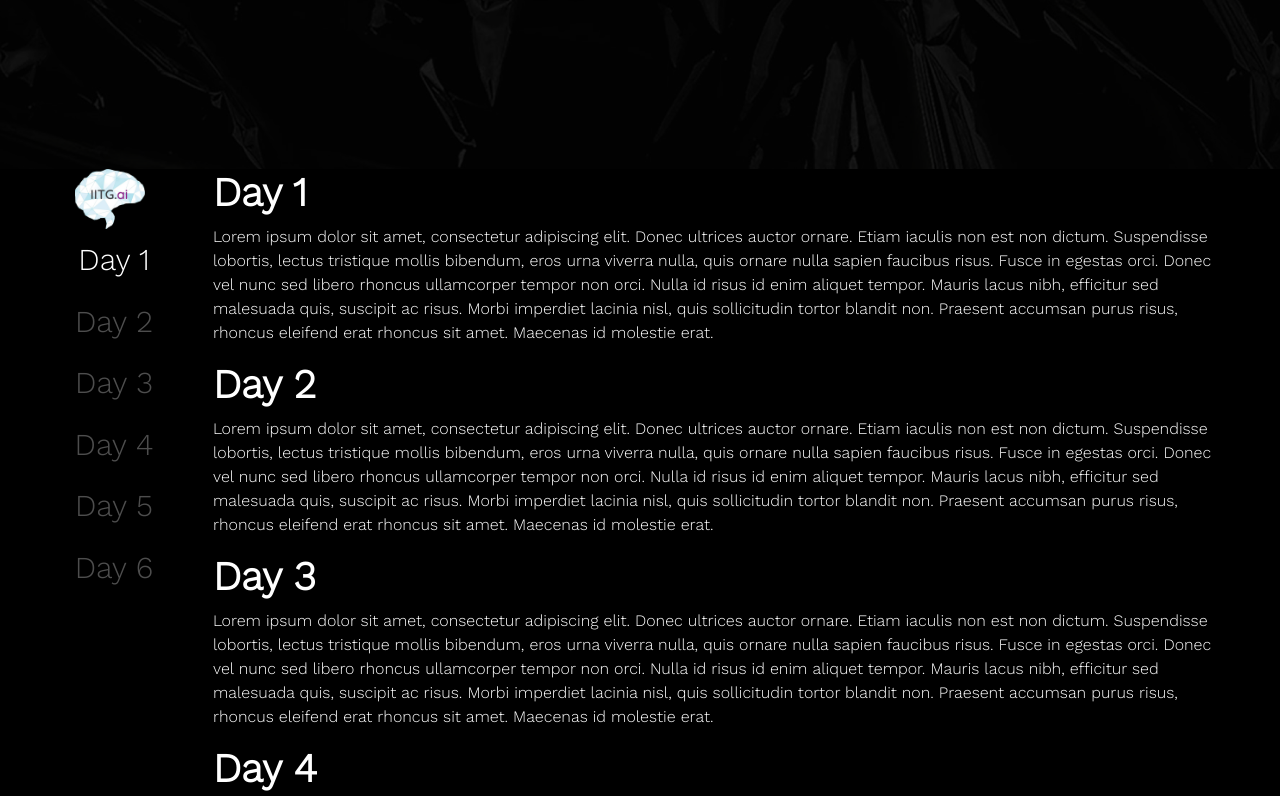
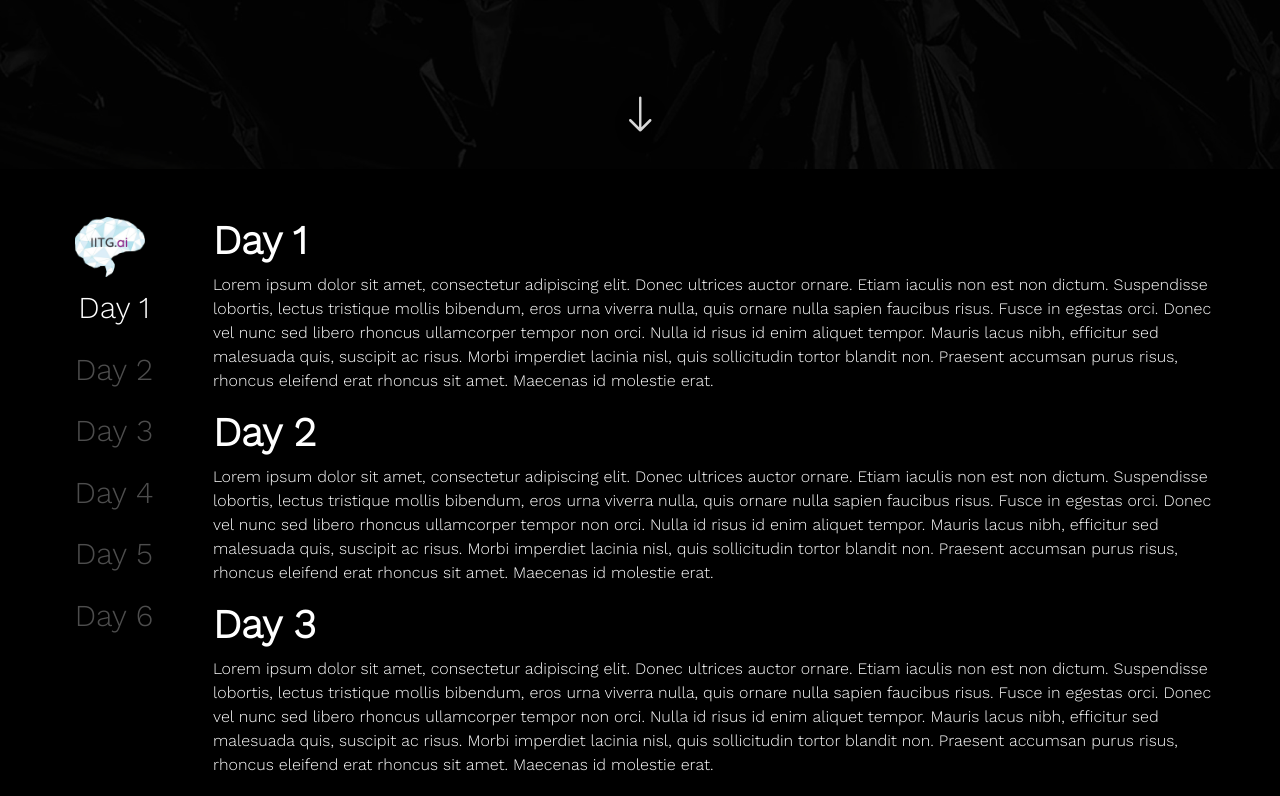
Before and after one commit to Rellik-7/IITG.ai-Website, a plain HTML site: page index.html in a window 1280 px wide. Shown: the part 631-1427 px from the top of the page. Drawn offline with nearby package versions, Linux system fonts and the light colour scheme.

Commit message:
Down arrow

```diff
--- a/daystyles.css
+++ b/daystyles.css
@@ -6,7 +6,7 @@ body {
   font-style: normal;
   font-weight: 400;
 }
-.container {
+#course-content {
   max-width: 1200px;
 }
 .navbar-expand-md .navbar-nav .nav-link {
--- a/index.html
+++ b/index.html
@@ -9,6 +9,11 @@
     <link
       href="https://fonts.googleapis.com/css2?family=Questrial&family=Work+Sans:wght@300&display=swap"
       rel="stylesheet"
+    />
+    <!-- Bootstrap Font Icon CSS -->
+    <link
+      rel="stylesheet"
+      href="https://cdn.jsdelivr.net/npm/bootstrap-icons@1.5.0/font/bootstrap-icons.css"
     />
     <!-- Bootstrap -->
     <link
@@ -28,7 +33,7 @@
       crossorigin="anonymous"
     ></script>
     <!-- StyleSheets -->
-    <link rel="stylesheet" href="daystyles.css">
+    <link rel="stylesheet" href="daystyles.css" />
     <link rel="stylesheet" href="styles.css" />
     <title>Document</title>
   </head>
@@ -57,12 +62,18 @@
         </div>
         <div class="sub-heading">
           <div>Summer Course by IITG.ai</div>
+        <a href="#course"><div class="bi bi-arrow-down"></div></a>
         </div>
       </div>
     </div>
-    <div class="content">
-      <div class="container d-flex flex-column flex-md-row" >
-        <nav class="navbar navbar-expand-md navbar-light d-flex flex-md-column p-0 mr-5">
+    <div class="content" id="course">
+      <div
+        class="container d-flex flex-column flex-md-row pt-5"
+        id="course-content"
+      >
+        <nav
+          class="navbar navbar-expand-md navbar-light d-flex flex-md-column p-0 mr-5"
+        >
           <a href="#home">
             <img src="./images/logo2.png" alt="logo" height="60" />
           </a>
--- a/styles.css
+++ b/styles.css
@@ -29,6 +29,17 @@ body {
   right: 0;
   top: -7rem;
   mix-blend-mode: screen;
+}
+.bi-arrow-down {
+  color: white;
+  font-size: 2.5rem;
+  position: absolute;
+  left: 0;
+  right: 0;
+  margin-left: auto;
+  margin-right: auto;
+  bottom: 35px;
+  text-align: center;
 }
 /* .main-heading {
   position: absolute;
```
